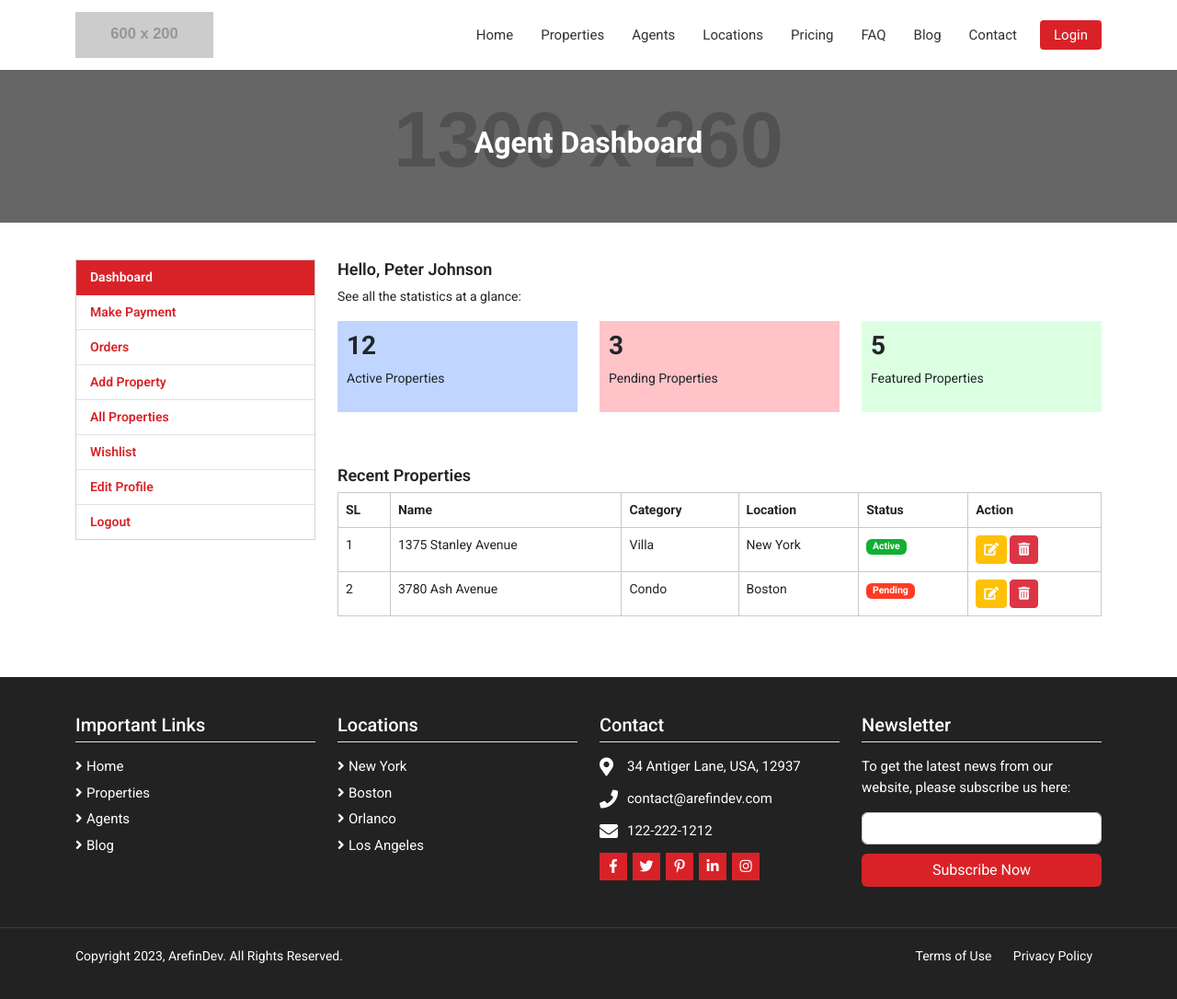
After one commit to AOKeklik/The-Real-Estate-Portal, a PHP site: page /The-Real-Estate-Portal/agent-dashboard in a window 1280 px wide. The commit adds this page. Shown: the whole page at 92% size. Run offline with PHP 8.4, Linux system fonts and the light colour scheme; grey boxes labelled with a size stand in for pictures from a placeholder-image service; some libraries are stand-ins or nearby versions.

```diff
--- /dev/null
+++ b/agent_dashboard.php
@@ -0,0 +1,93 @@
+<?php
+    include "./layout_top.php";
+?>
+
+<div class="page-top" style="background-image: url('https://placehold.co/1300x260')">
+    <div class="bg"></div>
+    <div class="container">
+        <div class="row">
+            <div class="col-md-12">
+                <h2>Agent Dashboard</h2>
+            </div>
+        </div>
+    </div>
+</div>
+
+<div class="page-content user-panel">
+    <div class="container">
+        <div class="row">
+            <div class="col-lg-3 col-md-12">
+                <?php include "./layout_nav_agent.php"?>
+            </div>
+            <div class="col-lg-9 col-md-12">
+                <h3>Hello, Peter Johnson</h3>
+                <p>See all the statistics at a glance:</p>
+
+                <div class="row box-items">
+                    <div class="col-md-4">
+                        <div class="box1">
+                            <h4>12</h4>
+                            <p>Active Properties</p>
+                        </div>
+                    </div>
+                    <div class="col-md-4">
+                        <div class="box2">
+                            <h4>3</h4>
+                            <p>Pending Properties</p>
+                        </div>
+                    </div>
+                    <div class="col-md-4">
+                        <div class="box3">
+                            <h4>5</h4>
+                            <p>Featured Properties</p>
+                        </div>
+                    </div>
+                </div>
+
+                <h3 class="mt-5">Recent Properties</h3>
+                <div class="table-responsive">
+                    <table class="table table-bordered">
+                        <tbody>
+                            <tr>
+                                <th>SL</th>
+                                <th>Name</th>
+                                <th>Category</th>
+                                <th>Location</th>
+                                <th>Status</th>
+                                <th>Action</th>
+                            </tr>
+                            <tr>
+                                <td>1</td>
+                                <td>1375 Stanley Avenue</td>
+                                <td>Villa</td>
+                                <td>New York</td>
+                                <td>
+                                    <span class="badge bg-success">Active</span>
+                                </td>
+                                <td>
+                                    <a href="" class="btn btn-warning btn-sm text-white"><i class="fas fa-edit"></i></a>
+                                    <a href="" class="btn btn-danger btn-sm" onClick="return confirm('Are you sure?');"><i class="fas fa-trash-alt"></i></a>
+                                </td>
+                            </tr>
+                            <tr>
+                                <td>2</td>
+                                <td>3780 Ash Avenue</td>
+                                <td>Condo</td>
+                                <td>Boston</td>
+                                <td>
+                                    <span class="badge bg-danger">Pending</span>
+                                </td>
+                                <td>
+                                    <a href="" class="btn btn-warning btn-sm text-white"><i class="fas fa-edit"></i></a>
+                                    <a href="" class="btn btn-danger btn-sm" onClick="return confirm('Are you sure?');"><i class="fas fa-trash-alt"></i></a>
+                                </td>
+                            </tr>
+                        </tbody>
+                    </table>
+                </div>
+            </div>
+        </div>
+    </div>
+</div>
+
+<?php include "./layout_footer.php"?>
--- a/auth_customer_register.php
+++ b/auth_customer_register.php
@@ -1,5 +1,6 @@
-<?php include "./layout_top.php"?>
 <?php
+    include "./layout_top.php";
+
     if (isset($_SESSION["customer"])) {
         header("Location: ".BASE_URL."customer-dashboard");
         exit;
--- /dev/null
+++ b/layout_nav_agent.php
@@ -0,0 +1,28 @@
+<div class="card">
+    <ul class="list-group list-group-flush">
+        <li class="list-group-item <?php if($current_page=="agent_dashboard.php") echo "active"?>">
+            <a href="<?php echo BASE_URL."agent-dashboard"?>">Dashboard</a>
+        </li>
+        <li class="list-group-item">
+            <a href="user-payment.html">Make Payment</a>
+        </li>
+        <li class="list-group-item">
+            <a href="user-orders.html">Orders</a>
+        </li>
+        <li class="list-group-item">
+            <a href="user-property-add.html">Add Property</a>
+        </li>
+        <li class="list-group-item">
+            <a href="user-properties.html">All Properties</a>
+        </li>
+        <li class="list-group-item">
+            <a href="user-wishlist.html">Wishlist</a>
+        </li>
+        <li class="list-group-item">
+            <a href="user-edit-profile.html">Edit Profile</a>
+        </li>
+        <li class="list-group-item">
+            <a href="login.html">Logout</a>
+        </li>
+    </ul>
+</div>
```
Also changed, not shown: auth_agent_login.php (+92 -0 lines), auth_agent_register.php (+3 -5 lines), auth_agent_register_verify.php (added, +41 -0 lines), .htaccess.
